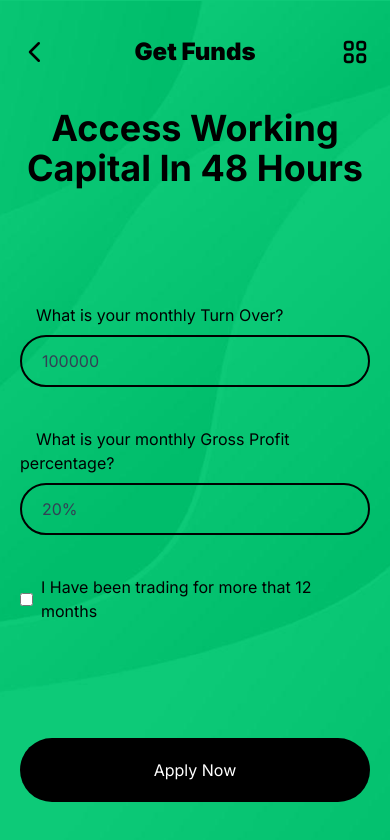
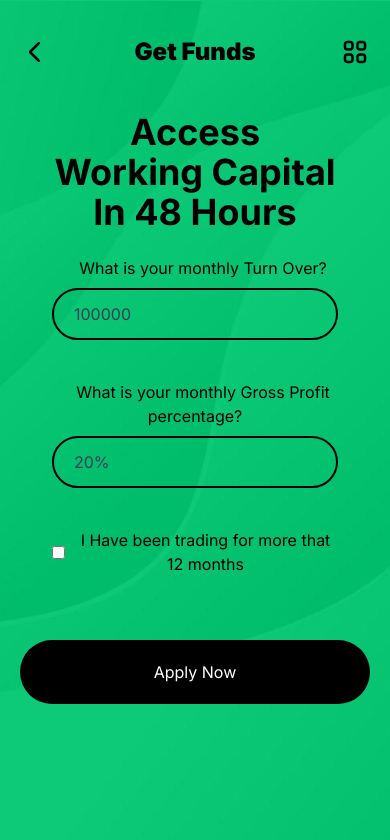
Before and after one commit to grahamusai/getfunds, a Next.js app: page / in a window 390 px wide. Shown: the top 840 px of the page. Built offline with nearby package versions, Linux system fonts and the light colour scheme.

Commit message:
Fixed responsiveness on the landing page

```diff
--- a/src/app/page.tsx
+++ b/src/app/page.tsx
@@ -10,13 +10,13 @@ export default function Home() {
   return (
     <main className=" pt-9">
       <Navbar />
-      <div className=" mx-auto flex flex-col justify-between min-h-[87vh] pt-10">
-        <h1 className="text-4xl font-bold text-center">
+      <div className="text-center max-w-md mx-auto mt-3 p-8 bg-opacity-10">
+        <h1 className="text-4xl mb-6 font-bold text-center">
           Access Working Capital In 48 Hours
         </h1>
         <div className=" space-y-10">
           <div>
-            <label className=" ml-4">What is your monthly Turn Over?</label>
+            <label className=" ml-4 mt-4">What is your monthly Turn Over?</label>
             <input
               type="number"
               name="turnover"
@@ -64,12 +64,13 @@ export default function Home() {
           Apply Now
         </button> */}
 
-        <Link href="/congrats">
-          <button className=" w-full bg-black p-5 text-white rounded-full flex items-center justify-center">
+
+      </div>
+      <Link href="/congrats">
+          <button className="max-w-md mx-auto mt-8 w-full bg-black p-5 text-white rounded-full flex items-center justify-center">
             Apply Now
           </button>
         </Link>
-      </div>
     </main>
   );
 }
```
Also changed, not shown: src/app/congrats/page.tsx (line endings or trailing spaces), 1 other file (tests, documents, lock files or other folders).
